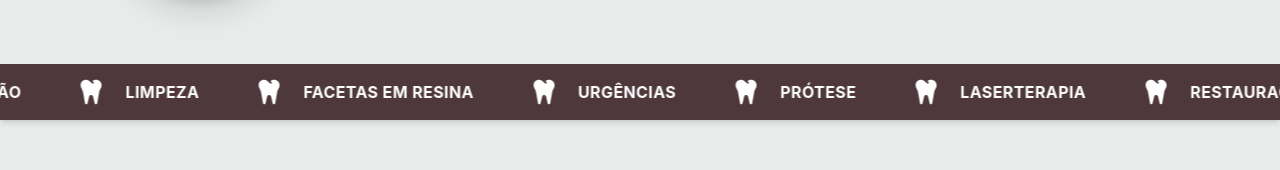
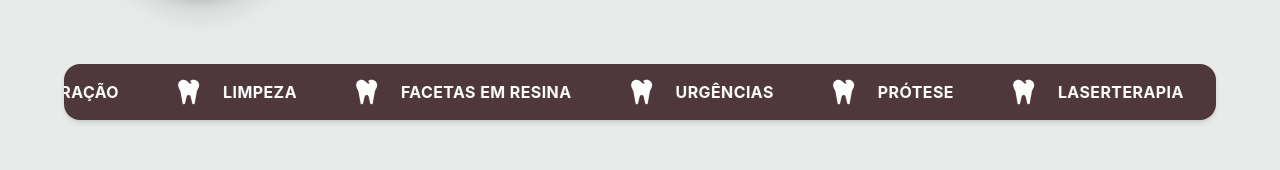
Before and after one commit to LuPiran/IsabelaPiran, a React (Vite) app: page / in a window 1280 px wide. Shown: the part 1360-1530 px from the top of the page. Built offline with nearby package versions, Linux system fonts and the light colour scheme; no server answers.

Commit message:
Ajuste barra horizontal

```diff
--- a/src/components/sections/MarqueeBar.jsx
+++ b/src/components/sections/MarqueeBar.jsx
@@ -3,7 +3,7 @@ import { marqueeServices } from '../../content/site.js'
 
 export function MarqueeBar() {
   return (
-    <div className="relative left-1/2 z-0 w-screen max-w-[100vw] -translate-x-1/2 overflow-hidden bg-[#4e383c] py-3.5 text-white shadow-md">
+    <div className="relative z-0 w-full overflow-hidden rounded-2xl bg-[#4e383c] py-3.5 text-white shadow-md">
       <div className="marquee-track items-center">
         {[0, 1].map((loop) => (
           <div
--- a/src/hooks/useHomeAnimations.js
+++ b/src/hooks/useHomeAnimations.js
@@ -30,13 +30,6 @@ export function useHomeAnimations({
           ease: 'power3.out',
         },
       )
-      gsap.to(circle, {
-        rotate: 6,
-        duration: 10,
-        repeat: -1,
-        yoyo: true,
-        ease: 'sine.inOut',
-      })
     }
 
     if (appointment) {
--- a/src/index.css
+++ b/src/index.css
@@ -10,11 +10,17 @@
 
 html {
   scroll-behavior: smooth;
+  overflow-x: hidden;
 }
 
 body {
   background: var(--brand-bg);
   color: var(--brand-text);
+  overflow-x: hidden;
+}
+
+#root {
+  overflow-x: hidden;
 }
 
 /* Letreiro / marquee horizontal */
@@ -32,7 +38,7 @@ body {
   flex-direction: row;
   width: max-content;
   /* Movimento sutil e constante para ficar elegante e leve */
-  animation: marquee-scroll 56s linear infinite;
+  animation: marquee-scroll 72s linear infinite;
   will-change: transform;
 }
 
@@ -43,6 +49,12 @@ body {
 @media (prefers-reduced-motion: reduce) {
   .marquee-track {
     animation: none;
+  }
+}
+
+@media (max-width: 1024px) {
+  .marquee-track {
+    animation-duration: 95s;
   }
 }
 
```
